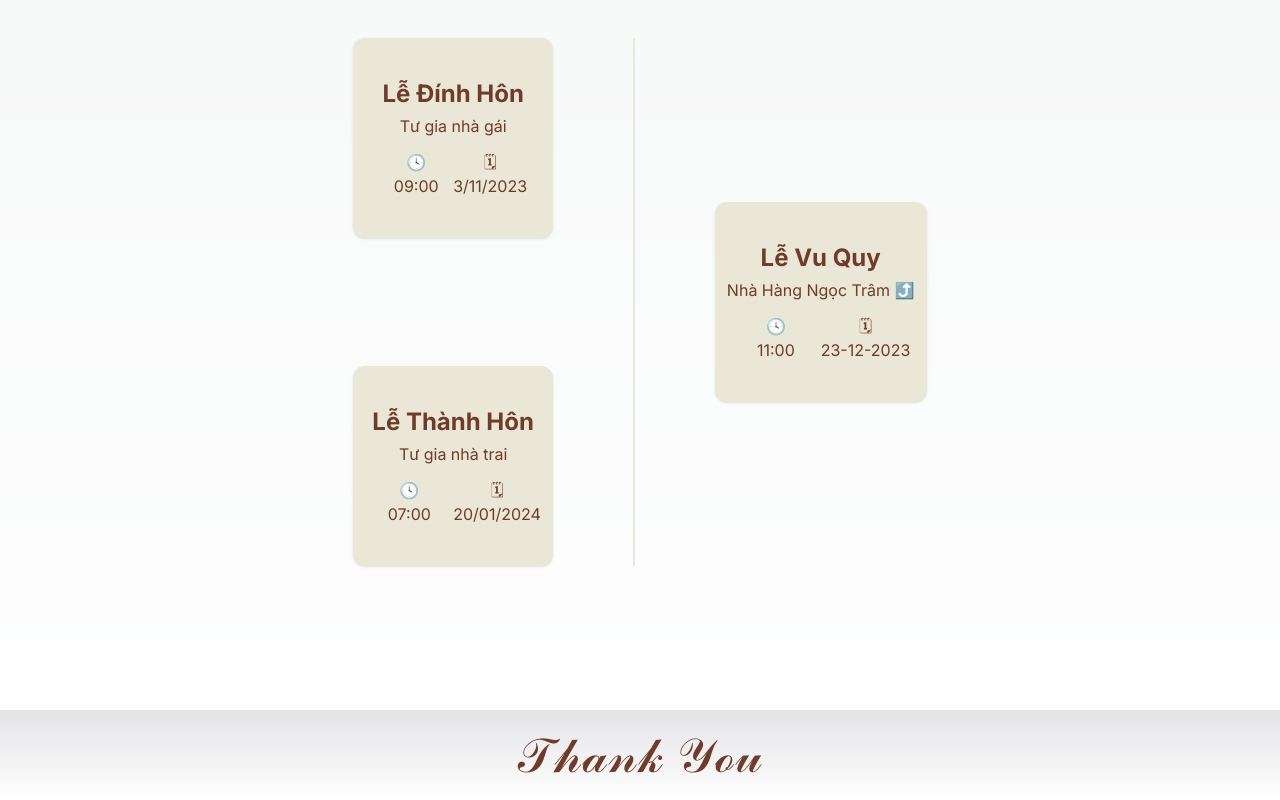
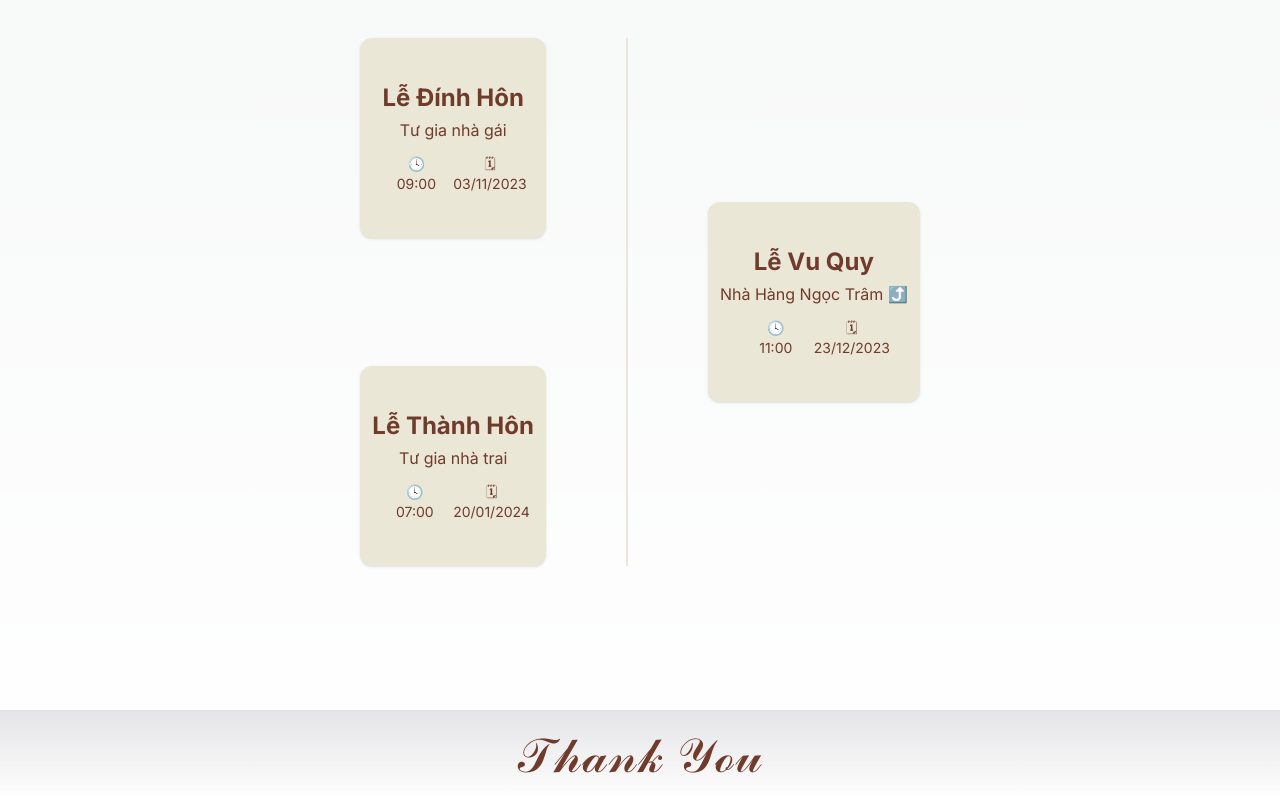
Before and after one commit to HuyHungTDMU/30Oct-wedding, a Next.js app: page / in a window 1280 px wide. Shown: the part 3642-4442 px from the top of the page. Built offline with nearby package versions, Linux system fonts and the light colour scheme.

Commit message:
chore: update text

```diff
--- a/src/app/components/event.tsx
+++ b/src/app/components/event.tsx
@@ -10,11 +10,11 @@ export default function Event() {
                         className='bg-[#EAE7D6] shadow rounded-xl items-center justify-center h-[200px] text-[#703B2B] flex flex-col w-full gap-1 px-3'>
                         <span className='text-2xl font-bold'>Lễ Đính Hôn</span>
                         <span>Tư gia nhà gái</span>
-                        <div className='grid grid-cols-2 mt-2'>
+                        <div className='grid grid-cols-2 mt-2 text-sm'>
                             <span> 🕓</span>
                             <span> 🗓</span>
                             <span>09:00</span>
-                            <span>3/11/2023</span>
+                            <span>03/11/2023</span>
                         </div>
                     </div>
 
@@ -23,7 +23,7 @@ export default function Event() {
                             className='bg-[#EAE7D6] shadow text-[#703B2B] items-center justify-center h-[200px] rounded-xl flex flex-col gap-1 px-3'>
                             <span className='text-2xl font-bold'>Lễ Thành Hôn</span>
                             <span>Tư gia nhà trai</span>
-                            <div className='grid grid-cols-2 mt-2'>
+                            <div className='grid grid-cols-2 mt-2 text-sm'>
                                 <span> 🕓</span>
                                 <span> 🗓</span>
                                 <span>07:00</span>
@@ -38,11 +38,11 @@ export default function Event() {
                         <span className='text-2xl font-bold'>Lễ Vu Quy</span>
                         <a target="_blank" className='' href='https://maps.app.goo.gl/oBGvtsu44tH7za7x7'>Nhà Hàng Ngọc
                             Trâm ⤴️</a>
-                        <div className='grid grid-cols-2 mt-2'>
+                        <div className='grid grid-cols-2 mt-2 text-sm'>
                             <span> 🕓</span>
                             <span> 🗓</span>
                             <span>11:00</span>
-                            <span>23-12-2023</span>
+                            <span>23/12/2023</span>
                         </div>
                     </div>
                 </div>
```
